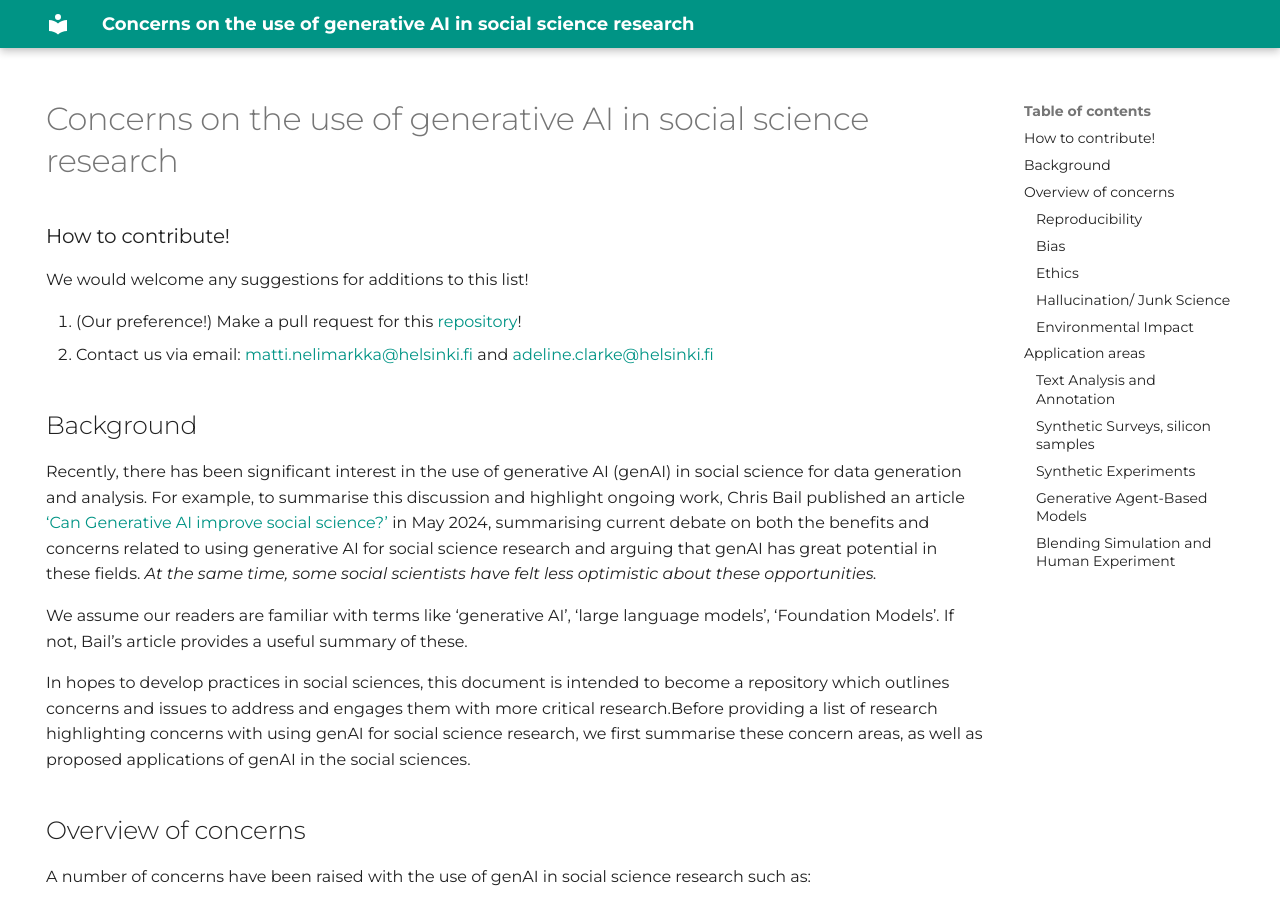
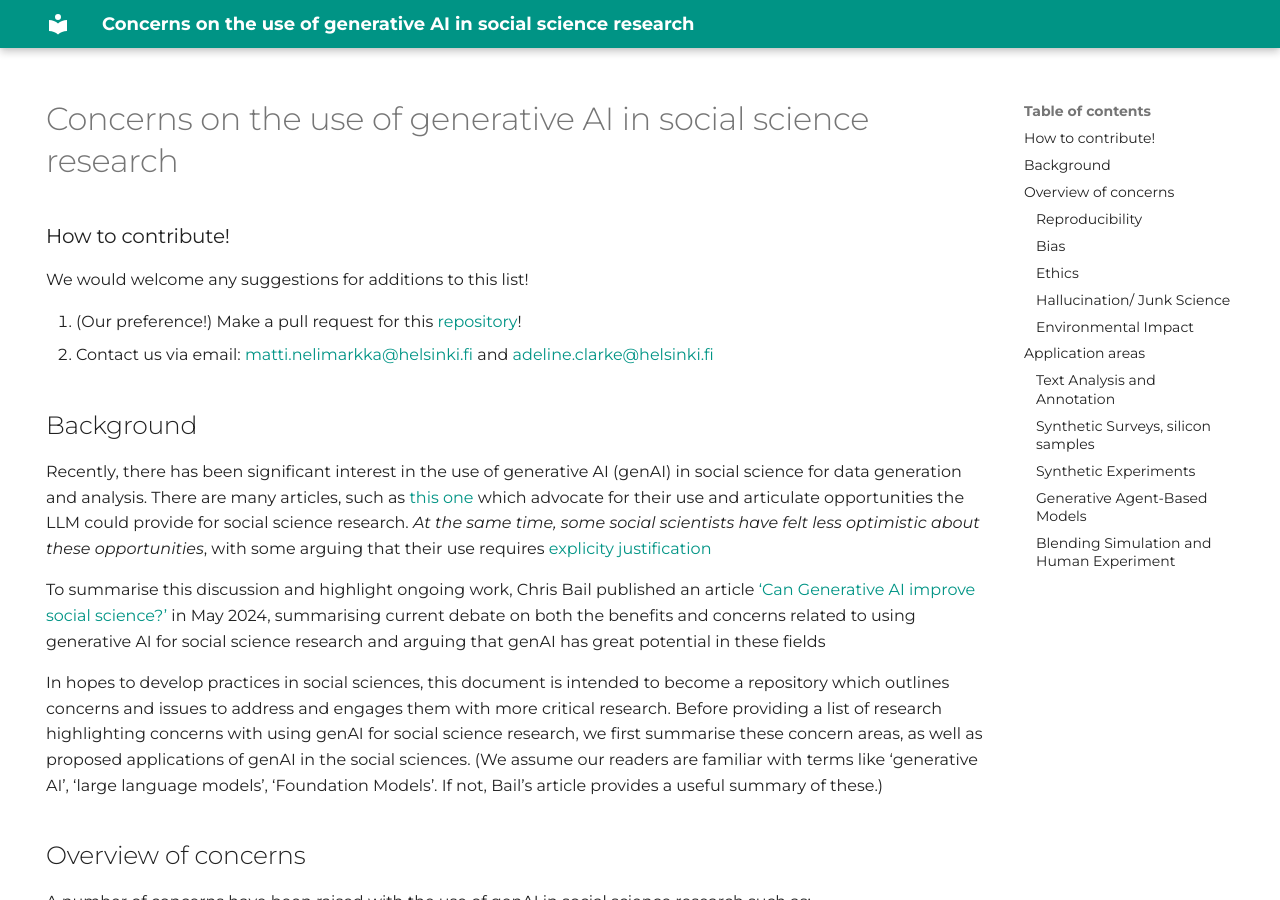
Before and after one commit to uh-dcm/genai-concerns, an MkDocs documentation site: the page built from docs/index.md, in a window 1280 px wide and 900 px high. Built offline with MkDocs 1.6.1 and Material for MkDocs 9.7.7, drawn with Linux system fonts in a browser that asks for light colours; some of the changed text lies outside the part shown.

Commit message:
Update index.md

```diff
--- a/docs/index.md
+++ b/docs/index.md
@@ -11,11 +11,12 @@ We would welcome any suggestions for additions to this list!
 2. Contact us via email: <matti.nelimarkka@helsinki.fi> and <adeline.clarke@helsinki.fi>
 
 ## Background
-Recently, there has been significant interest in the use of generative AI (genAI) in social science for data generation and analysis. For example, to summarise this discussion and highlight ongoing work, Chris Bail published an article [‘Can Generative AI improve social science?’](https://www.pnas.org/doi/full/10.1073/pnas.2314021121) in May 2024, summarising current debate on both the benefits and concerns related to using generative AI for social science research and arguing that genAI has great potential in these fields. *At the same time, some social scientists have felt less optimistic about these opportunities.*
+Recently, there has been significant interest in the use of generative AI (genAI) in social science for data generation and analysis. There are many articles, such as [this one](https://journals.sagepub.com/doi/full/10.1177/23780231241259651) which advocate for their use and articulate opportunities the LLM could provide for social science research. *At the same time, some social scientists have felt less optimistic about these opportunities*, with some arguing that their use requires [explicity justification](https://www.nature.com/articles/s43588-023-00585-1.pdf)
 
-We assume our readers are familiar with terms like ‘generative AI’, ‘large language models’, ‘Foundation Models’. If not, Bail’s article provides a useful summary of these.
+To summarise this discussion and highlight ongoing work, Chris Bail published an article [‘Can Generative AI improve social science?’](https://www.pnas.org/doi/full/10.1073/pnas.2314021121) in May 2024, summarising current debate on both the benefits and concerns related to using generative AI for social science research and arguing that genAI has great potential in these fields
 
-In hopes to develop practices in social sciences, this document is intended to become a repository which outlines concerns and issues to address and engages them with more critical research.Before providing a list of research highlighting concerns with using genAI for social science research, we first summarise these concern areas, as well as proposed applications of genAI in the social sciences.
+In hopes to develop practices in social sciences, this document is intended to become a repository which outlines concerns and issues to address and engages them with more critical research. Before providing a list of research highlighting concerns with using genAI for social science research, we first summarise these concern areas, as well as proposed applications of genAI in the social sciences.
+(We assume our readers are familiar with terms like ‘generative AI’, ‘large language models’, ‘Foundation Models’. If not, Bail’s article provides a useful summary of these.)
 
 ## Overview of concerns
 A number of concerns have been raised with the use of genAI in social science research such as:
@@ -103,6 +104,7 @@ The environmental cost of training and using generative AI tools are significant
 |[Using Large Language Models to Simulate Multiple Humans and Replicate Human Subject Studies](https://arxiv.org/pdf/2208.10264)|The positive findings about the replication of the Milgram Experiment listed above comes from a study where the authors also were able to replicate the results of the Ultimatum Game and Garden Path Sentences. However, genAI could not replicate the ‘Wisdom of Crowds’ which shows that not all known human behaviour phenomena will be reflected in genAI output, and is a cautionary case against using genAI for their discovery.||Synthetic experiments|
 |[Large Language Models Do Not Simulate Human Psychology](https://arxiv.org/pdf/2508.06950)|Schröder et al. demonstrate that by making minor changes to the question text, which change the semantic meaning, significantly changes human responses, but not those from the LLMs. This demonstrates that LLMs cannot be relied upon to simulate human psychology. ||Synthetic experiments|
 |[Marked Personas](https://arxiv.org/abs/2305.18189)|Cheng et al. look at stereotypes that are found in LLM output and present a method called 'Marked Personas' which measures these. This method first prompts the LLMs to generate personas, and then identified words which distinguish groups. They find higher rates of racial stereotypes in LLM output (compared with human-written personas from the same prompts) and evidence of 'othering and exoticising' non-white, non-male groups. |Bias||
+|[AI generates covertly racist decisions about people based on their dialect](https://www.nature.com/articles/s41586-024-07856-5#author-information)|The authors show 'covert racism' within LLMs such as dialect prejudice (such as using negative raciolinguistic stereotypes). The result of this prejudice could include racist job application and sentencing outcomes if LLMs are used for these! |Bias||
 
 <!---
 |||||
```
